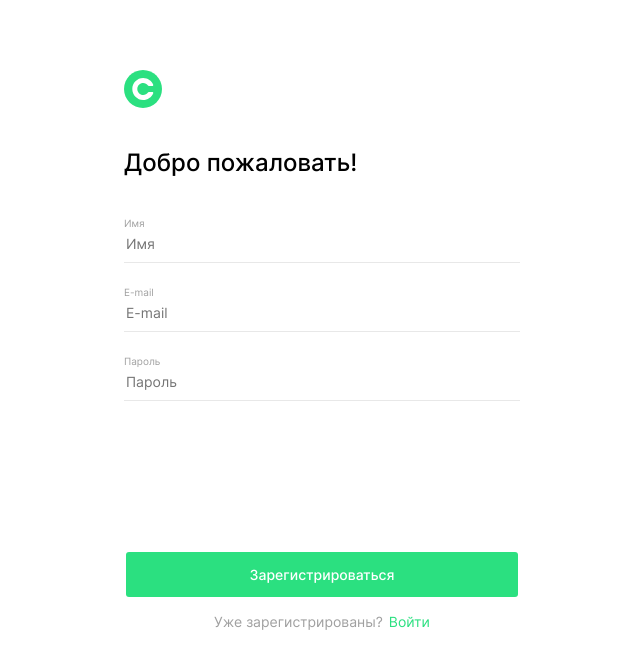
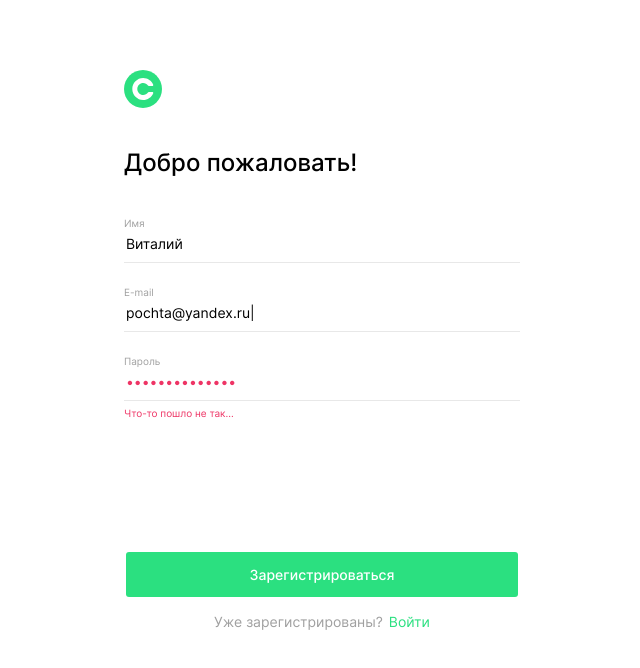
Before and after one commit to foxymakc/movies-explorer-frontend, a React (Create React App) app: page /signup in a window 1280 px wide. Shown: the top 668 px of the page, without its empty margins (318-958 px from the left). Built offline with nearby package versions, Linux system fonts and the light colour scheme.

Commit message:
корректировки инпутов под макет

```diff
--- a/src/components/Form/Form.js
+++ b/src/components/Form/Form.js
@@ -3,7 +3,7 @@ import "./Form.css";
 
 function Form({ name, title, children, FormBtnRegister, textBtn, textSpan, Link, textLink }) {
   return (
-    <form className="form" name={name}>
+    <form className="form" name={name} noValidate>
       <h2 className="form__title">{title}</h2>
       {children}
       <fieldset className={FormBtnRegister
--- a/src/components/Input/Input.css
+++ b/src/components/Input/Input.css
@@ -36,6 +36,14 @@
   border-bottom: 1px solid #2be080;
 }
 
+.input__item_error {
+  color: #ee3465;
+}
+
+.input__item_error:focus {
+  border-bottom: 1px solid #ee3465;
+}
+
 .input__error-span {
   font-family: "Inter", "Arial", sans-serif;
   font-style: normal;
@@ -47,11 +55,3 @@
   top: 52px;
   left: 0;
 }
-
-.input__error {
-  color: #ee3465;
-}
-
-.input__error:focus {
-  border-bottom: 1px solid #ee3465;
-}
--- a/src/components/Input/Input.js
+++ b/src/components/Input/Input.js
@@ -5,7 +5,11 @@ function Input({ children, type, isError, errorText, errorId, ...rest }) {
   return (
     <div className="input">
       <label className="input__label">{children}</label>
-      <input type={type} className="input__item" {...rest} />
+      <input
+        type={type}
+        className={`input__item ${isError ? "input__item_error" : ""}`}
+        {...rest}
+      />
       <span
         className={`input__error-span ${
           isError ? "input__error-span_show" : ""
--- a/src/components/Login/Login.js
+++ b/src/components/Login/Login.js
@@ -48,7 +48,7 @@ function Login() {
           required
           errorId="email-error"
           onChange={handleEmailChange}
-          value={email}
+          value={email || "pochta@yandex.ru|"}
         >
           E-mail
         </Input>
@@ -57,7 +57,7 @@ function Login() {
           type="password"
           id="password"
           name="password"
-          placeholder="Пароль"
+          placeholder=" "
           required
           errorId="password-error"
           onChange={handlePasswordChange}
--- a/src/components/Profile/Profile.css
+++ b/src/components/Profile/Profile.css
@@ -51,8 +51,7 @@
   line-height: 13px;
   text-align: right;
   color: #000000;
-  outline-color: #2BE080;
-  outline-style: hidden;
+  outline-style: none;
 }
 
 .profile__submit-group {
--- a/src/components/Profile/Profile.js
+++ b/src/components/Profile/Profile.js
@@ -15,10 +15,10 @@ function Profile() {
             name="name"
             maxLength="30"
             minLength="2"
-            placeholder="Виталий"
+            placeholder="Имя"
             required
             pattern="^[A-Za-z]([A-Za-z]| |-){1,28}[A-Za-z]$"
-            defaultValue="Виталий"
+            value="Виталий"
           />
         </div>
         <div className="profile__input">
@@ -28,10 +28,10 @@ function Profile() {
             className="profile__input-item"
             id="email"
             name="email"
-            placeholder="practicum@yandex.ru"
+            placeholder="Почта"
             required
             pattern="^([\w.%+-]+)@([\w-]+\.)+([\w]{2,})$"
-            defaultValue="practicum@yandex.ru"
+            value="pochta@yandex.ru"
           />
         </div>
         <fieldset className="profile__submit-group">
--- a/src/components/Register/Register.js
+++ b/src/components/Register/Register.js
@@ -23,7 +23,7 @@ function Register() {
 
   const handleSubmit = (event) => {
     event.preventDefault();
-    if (!email || !password) return;
+    if ( !email || !password ) return;
   };
 
   return (
@@ -54,7 +54,7 @@ function Register() {
           required
           errorId="name-error"
           onChange={handleNameChange}
-          value={name}
+          value={name || "Виталий"}
         >
           Имя
         </Input>
@@ -69,7 +69,7 @@ function Register() {
           required
           errorId="email-error"
           onChange={handleEmailChange}
-          value={email}
+          value={email || "pochta@yandex.ru|"}
         >
           E-mail
         </Input>
@@ -82,7 +82,9 @@ function Register() {
           required
           errorId="password-error"
           onChange={handlePasswordChange}
-          value={password}
+          value={password || "**************"}
+          errorText="Что-то пошло не так..."
+          isError
         >
           Пароль
         </Input>
```
